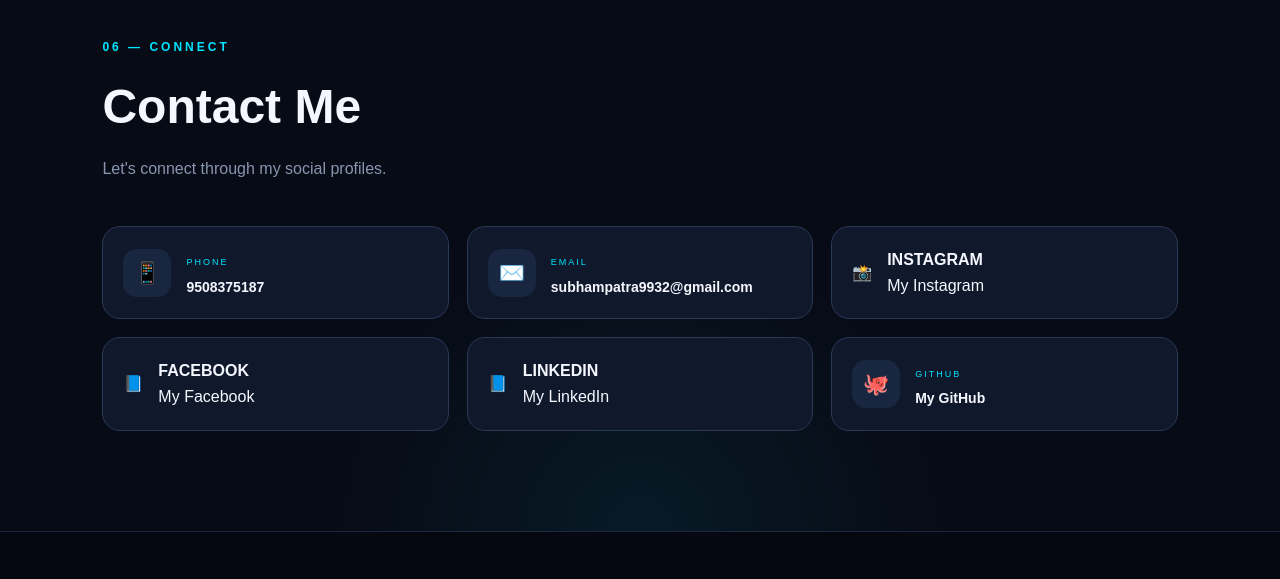
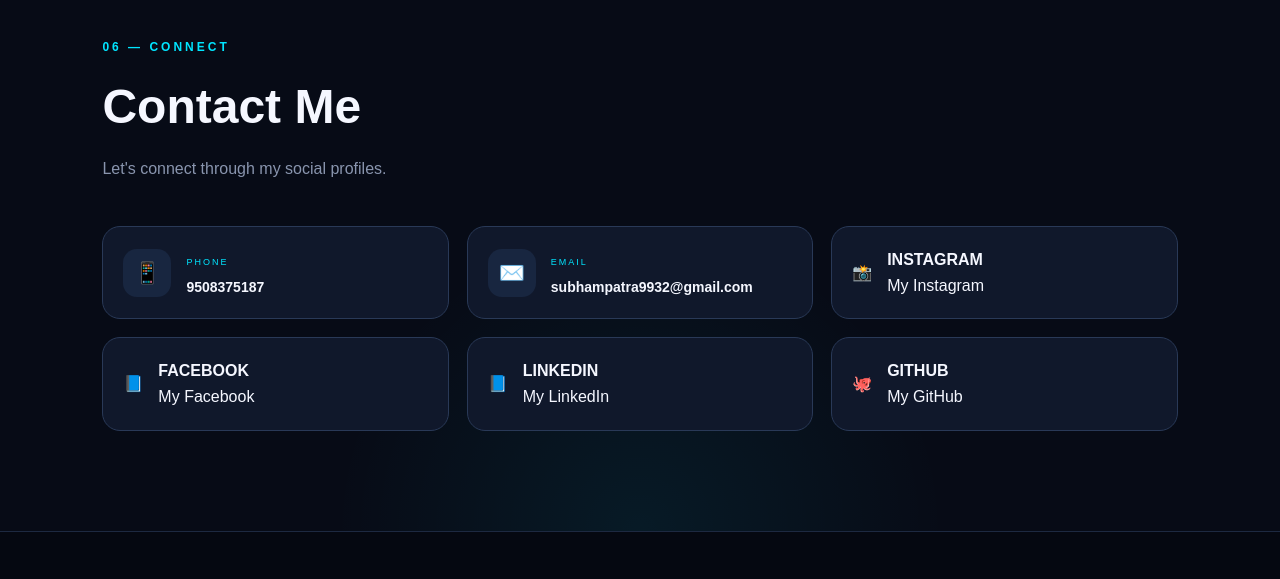
Before and after one commit to subhampatra9932-rgb/subham-portfolio, a plain HTML site: page index.html in a window 1280 px wide. Shown: the part 4089-4668 px from the top of the page. Drawn offline with Linux system fonts and the light colour scheme.

Commit message:
Refactor GitHub contact card in index.html
Updated GitHub link and modified contact card structure.

```diff
--- a/index.html
+++ b/index.html
@@ -880,19 +880,20 @@
 
 
 
-                <!-- GITHUB -->
+               <!-- GITHUB -->
+<a href="https://github.com/subhampatra9932-rgb"
+   class="contact-card"
+   target="_blank"
+   rel="noopener noreferrer">
 
-                <a href="#"
-                    class="contact-card">
+    <div class="contact-icon">🐙</div>
 
-                    <span>🐙</span>
+    <div>
+        <h4>GITHUB</h4>
+        <p>My GitHub</p>
+    </div>
 
-                    <div>
-                        <small>GITHUB</small>
-                        <h3>My GitHub</h3>
-                    </div>
-
-                </a>
+</a>
 
             </div>
 
```
